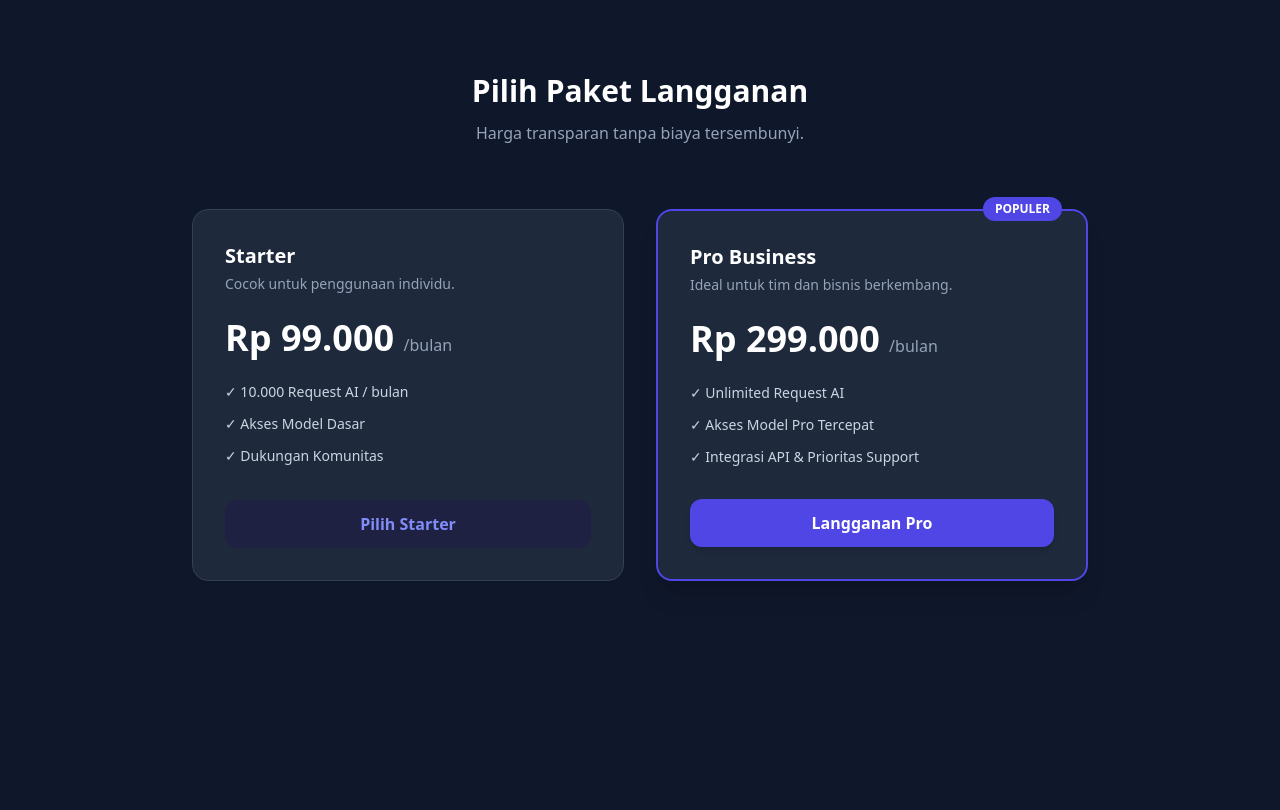
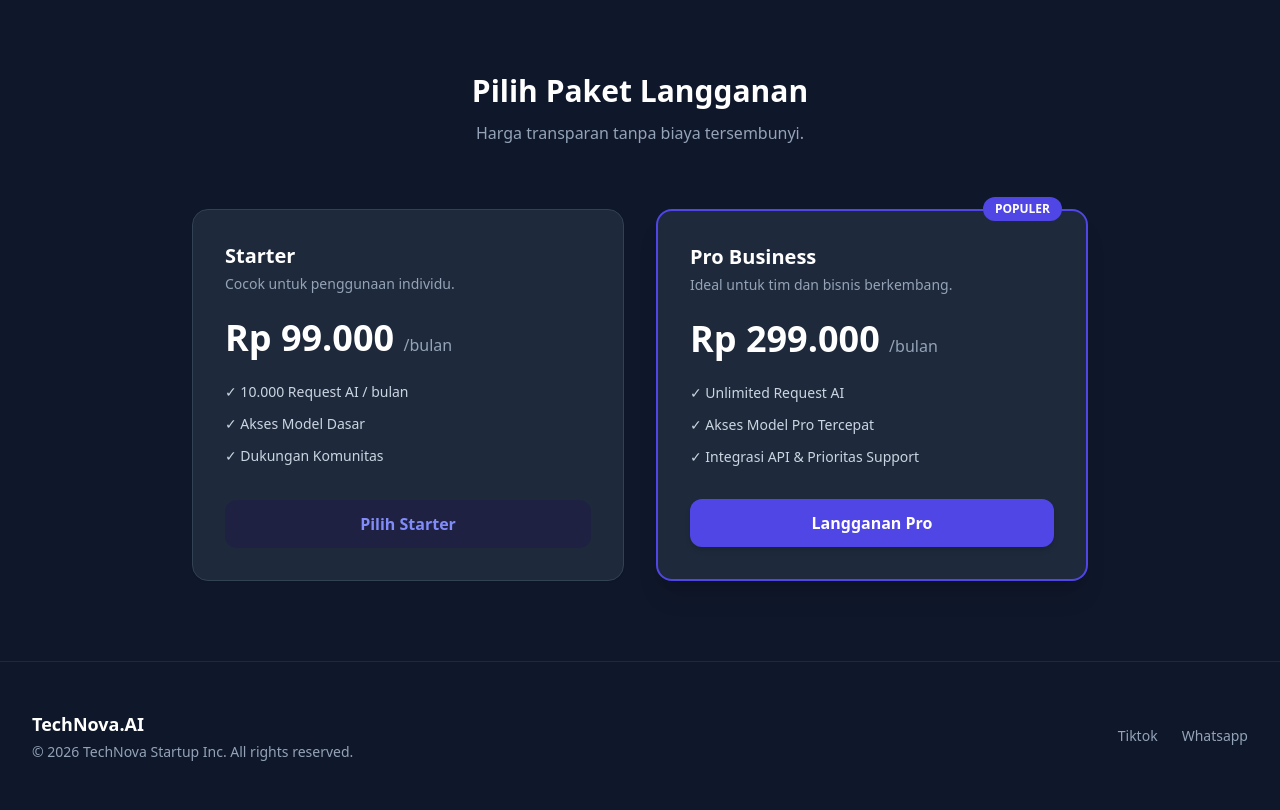
Before and after one commit to giovinodestiawan-tech/MP_Giovino_Destiawan, a plain HTML site: page index.html in a window 1280 px wide. Shown: the part 1122-1932 px from the top of the page. Before the commit the page ends 1783 px from the top, so only its background shows below. Drawn offline with nearby package versions, Linux system fonts and the light colour scheme.

Commit message:
Menambahkan footer dan menyelesaikan landing page startup

```diff
--- a/index.html
+++ b/index.html
@@ -285,7 +285,41 @@
 
         </div>
     </section>
+<!-- 5. FOOTER SECTION -->
+    <footer class="border-t border-slate-200 dark:border-slate-800 bg-white dark:bg-slate-900 py-12">
 
+        <div class="max-w-7xl mx-auto px-4 sm:px-6 lg:px-8 flex flex-col md:flex-row items-center justify-between gap-6">
+
+            <!-- Informasi Startup -->
+            <div class="text-center md:text-left">
+
+                <span class="text-lg font-bold text-slate-900 dark:text-white">
+                    TechNova.AI
+                </span>
+
+                <p class="text-sm text-slate-500 dark:text-slate-400 mt-1">
+                    &copy; 2026 TechNova Startup Inc. All rights reserved.
+                </p>
+
+            </div>
+
+            <!-- Link Media Sosial dan Informasi Kontak -->
+            <div class="flex flex-wrap justify-center gap-6 text-sm text-slate-500 dark:text-slate-400">
+
+                <a href="https://www.tiktok.com/@vino23584?_r=1&_d=f5bm60h6k6gadl&sec_uid=MS4wLjABAAAAjF-ypgiG9xaS2Li2QHLZWjfTWS5ku-hw9R-W6gpD2i78677il5PZ-46Q0zleB8I6&share_author_id=7693488987160019989&sharer_language=id&source=h5_t&u_code=f61c3630dmh2e7&timestamp=1795663860&user_id=7693488987160019989&sec_user_id=MS4wLjABAAAAjF-ypgiG9xaS2Li2QHLZWjfTWS5ku-hw9R-W6gpD2i78677il5PZ-46Q0zleB8I6&item_author_type=1&utm_source=copy&utm_campaign=client_share&utm_medium=android&share_iid=7708191646659577621&share_link_id=f3da2596-6053-429b-b578-9fd4d5d81d15&share_app_id=1180&ugbiz_name=ACCOUNT&ug_btm=b8727%2Cb4907&social_share_type=5&share_enter_from=settings_page&item_author_type=1&enable_checksum=1" class="hover:text-indigo-600 dark:hover:text-indigo-400 transition">
+                    Tiktok
+                </a>
+
+
+
+                <a href="https://wa.me/62895335655426?s=t" class="hover:text-indigo-600 dark:hover:text-indigo-400 transition">
+                    Whatsapp
+                </a>
+
+            </div>
+
+        </div>
+    </footer>
 
 </body>
 </html>
```
